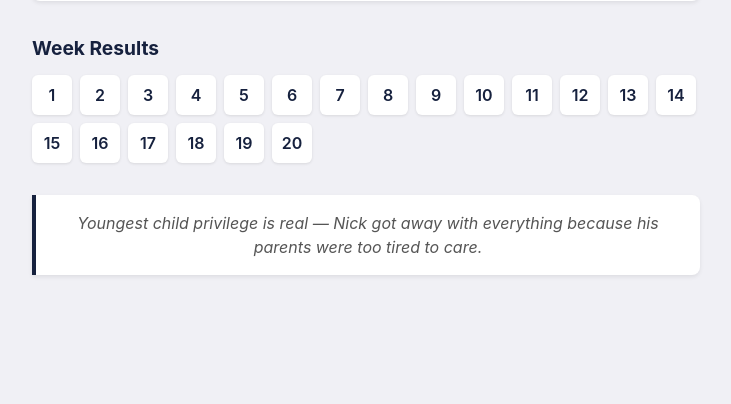
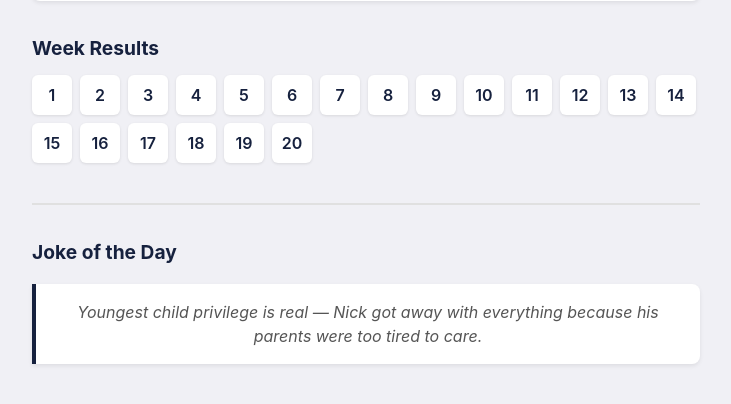
Before and after one commit to williaby/exercise-competition, a FastAPI app: page /leaderboard in a window 1280 px wide. Shown: the part 383-787 px from the top of the page, without its empty margins (274-1005 px from the left). Run offline with FastAPI, Linux system fonts and the light colour scheme.

Commit message:
feat: add visual separator between week results and joke section
Co-Authored-By: Claude Opus 4.6 (1M context) <noreply@anthropic.com>

```diff
--- a/src/exercise_competition/static/style.css
+++ b/src/exercise_competition/static/style.css
@@ -271,9 +271,16 @@ tr.leader:hover {
     color: #fff;
 }
 
+/* Section divider */
+.section-divider {
+    margin: 2.5rem 0 1.5rem;
+    border: none;
+    border-top: 2px solid #e0e0e0;
+}
+
 /* Joke banner */
 .joke-banner {
-    margin-top: 2rem;
+    margin-top: 1rem;
     padding: 1rem 1.25rem;
     background: #fff;
     border-left: 4px solid #16213e;
--- a/src/exercise_competition/templates/leaderboard.html
+++ b/src/exercise_competition/templates/leaderboard.html
@@ -43,6 +43,9 @@
     {% endfor %}
 </div>
 
+<hr class="section-divider">
+
+<h2>Joke of the Day</h2>
 <div class="joke-banner">
     <p>{{ joke }}</p>
 </div>
```
